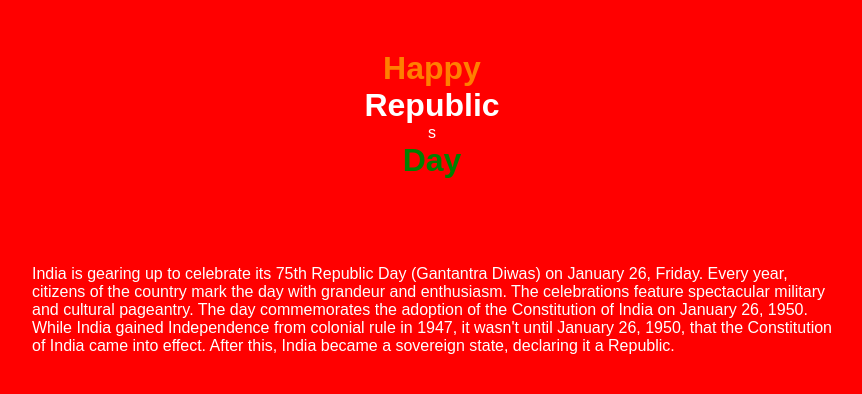
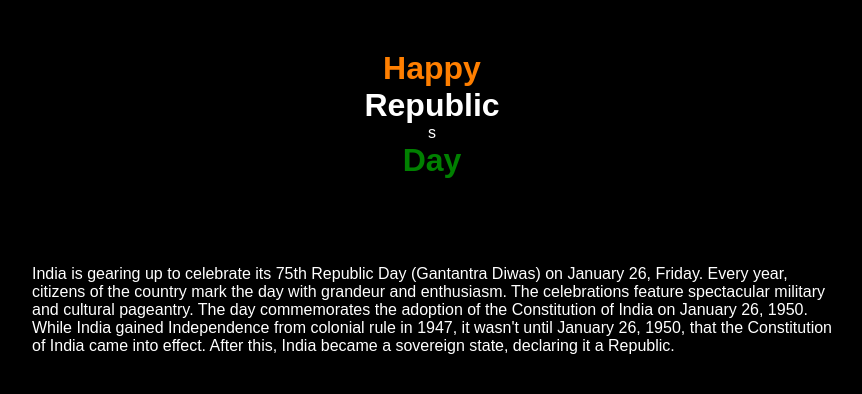
Before and after one commit to prajwal-r-h/happy-republic-day, a plain HTML site: page index.html in a window 1280 px wide. Shown: the whole page, without its empty margins (208-1070 px from the left). Drawn offline with Linux system fonts and the light colour scheme.

Commit message:
Update index.html

```diff
--- a/index.html
+++ b/index.html
@@ -11,8 +11,8 @@
             padding: 0;
             font-family: 'Arial', sans-serif;
             /* background: linear-gradient(to right, #ff7f00, #ffffff, #008000); */
-           /* background-color: black;*/
-            background-color: red;
+           background-color: black;
+            /*background-color: red;*/
             color: #ffffff;
         }
 
```
